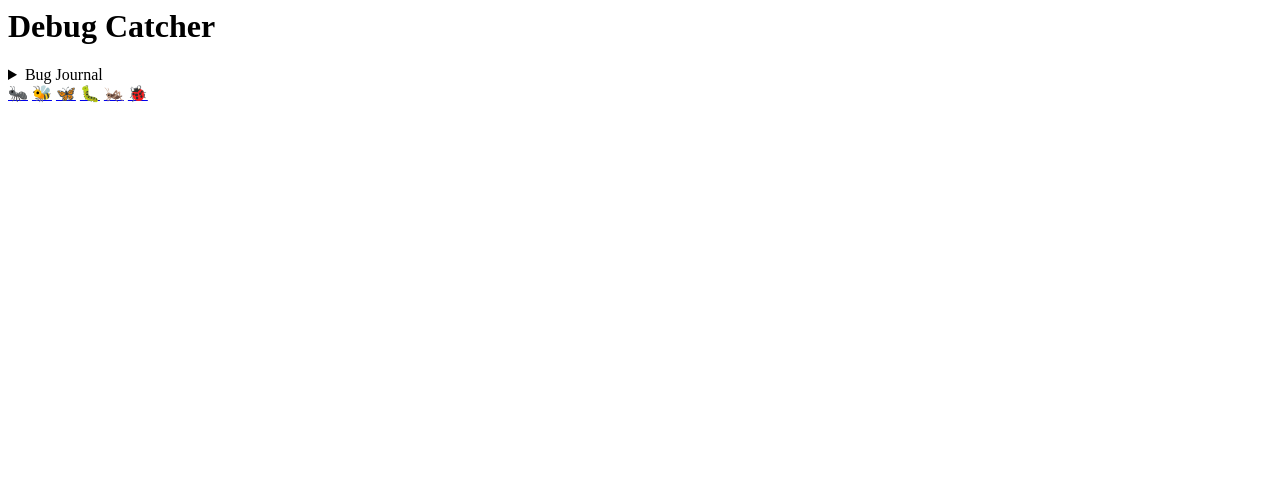
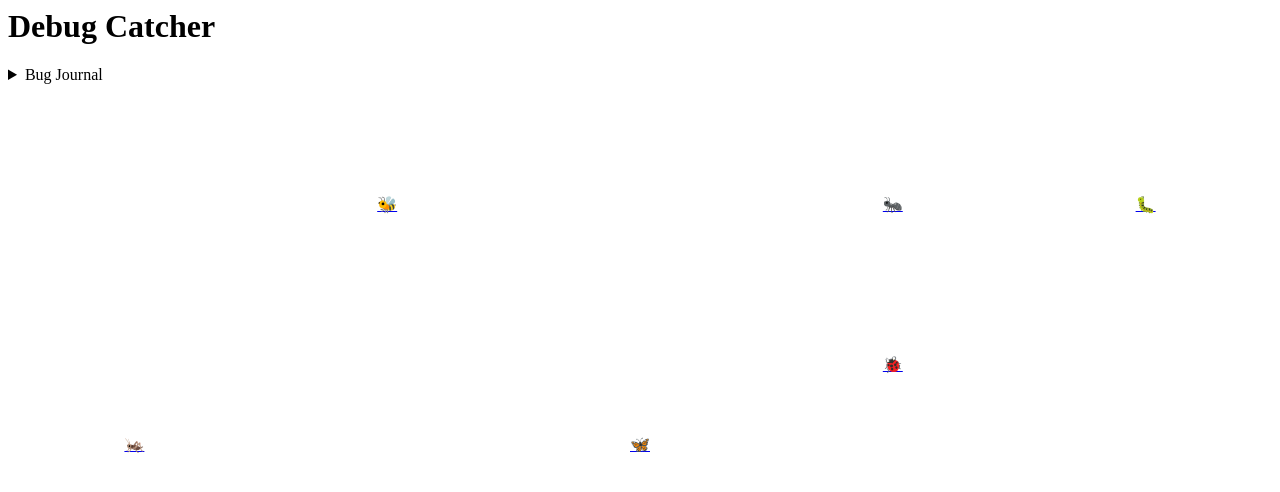
Before and after one commit to SeanMcP/debug-collector, a plain HTML site: page index.html in a window 1280 px wide. Drawn offline with Linux system fonts and the light colour scheme.

Commit message:
feat: render bugs in grid

```diff
--- a/index.html
+++ b/index.html
@@ -10,14 +10,7 @@
         <h1>Debug Catcher</h1>
         <div id="inspector"></div>
         <details id="journal"><summary>Bug Journal</summary><table id="table"></table></details>
-        <div>
-            <a href="?inspect=ant" aria-label="ant">🐜</a>
-            <a href="?inspect=bee" aria-label="bee">🐝</a>
-            <a href="?inspect=butterfly" aria-label="butterfly">🦋</a>
-            <a href="?inspect=caterpillar" aria-label="caterpillar">🐛</a>
-            <a href="?inspect=cricket" aria-label="cricket">🦗</a>
-            <a href="?inspect=ladybug" aria-label="ladybug">🐞</a>
-        </div>
+        <div id="grid"></div>
     </main>
 </body>
 <script src="main.js" type="module"></script>
--- a/main.js
+++ b/main.js
@@ -6,6 +6,7 @@ const inspectorEl = document.getElementById('inspector')
 const journalEl = document.getElementById('journal')
 const summaryEl = journalEl.querySelector('summary')
 const tableEl = document.getElementById('table')
+const gridEl = document.getElementById('grid')
 
 function clearInspector() {
     if (inspectorEl.innerHTML) inspectorEl.innerHTML = ''
@@ -83,3 +84,40 @@ function handleJournal() {
 }
 
 window.addEventListener('load', handleJournal)
+
+// Grid
+
+function createBugAnchor(bug, emoji) {
+    const a = document.createElement('a')
+    a.setAttribute('aria-label', bug)
+    a.href = '?inspect=' + bug
+    a.textContent = emoji
+    return a
+}
+
+function renderBugsInGrid() {
+    const gridMap = {}
+
+    for(let [bug, emoji] of Object.entries(BUGS)) {
+        let x, y
+        let unique = false
+
+        while (!unique) {
+            x = Math.floor(Math.random() * 5) + 1
+            y = Math.floor(Math.random() * 5) + 1
+            const coordinates = `${x},${y}`
+            if (!gridMap[coordinates]) {
+                unique = true
+                gridMap[coordinates] = bug
+            }
+        }
+
+        const bugAnchor = createBugAnchor(bug, emoji)
+        bugAnchor.style.gridColumnStart = x
+        bugAnchor.style.gridRowStart = y
+
+        gridEl.appendChild(bugAnchor)
+    }
+}
+
+window.addEventListener('load', renderBugsInGrid)
--- a/style.css
+++ b/style.css
@@ -0,0 +1,11 @@
+#grid {
+    display: grid;
+    grid-template-columns: repeat(5, 1fr);
+    grid-template-rows: repeat(5, 1fr);
+    min-height: 50vh;
+}
+
+a[href^="?inspect="] {
+    display: grid;
+    place-items: center;
+}
```
